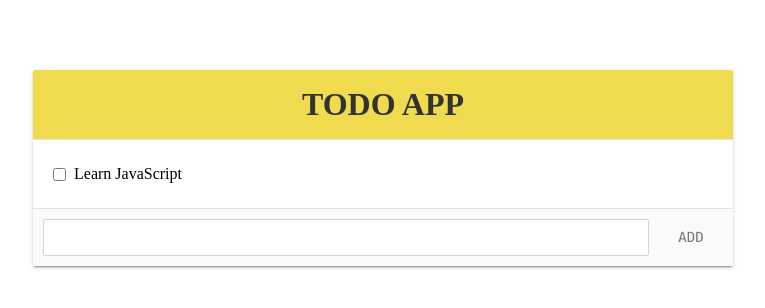
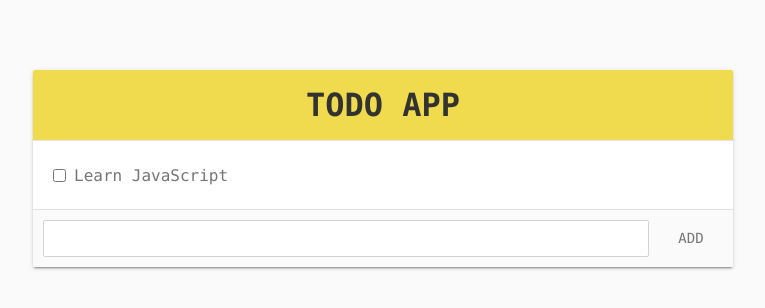
Before and after one commit to nikitababko/vanilla-js-todo-list-second, a plain HTML site: page index.html in a window 1280 px wide. Shown: the whole page, without its empty margins (257-1022 px from the left). Drawn offline with Linux system fonts and the light colour scheme.

Commit message:
Added styles for body.

```diff
--- a/css/app.css
+++ b/css/app.css
@@ -1,4 +1,4 @@
-ody {
+body {
   background-color: #fafafa;
   color: #757575;
   font-family: 'Consolas', Arial, Helvetica, sans-serif;
```
